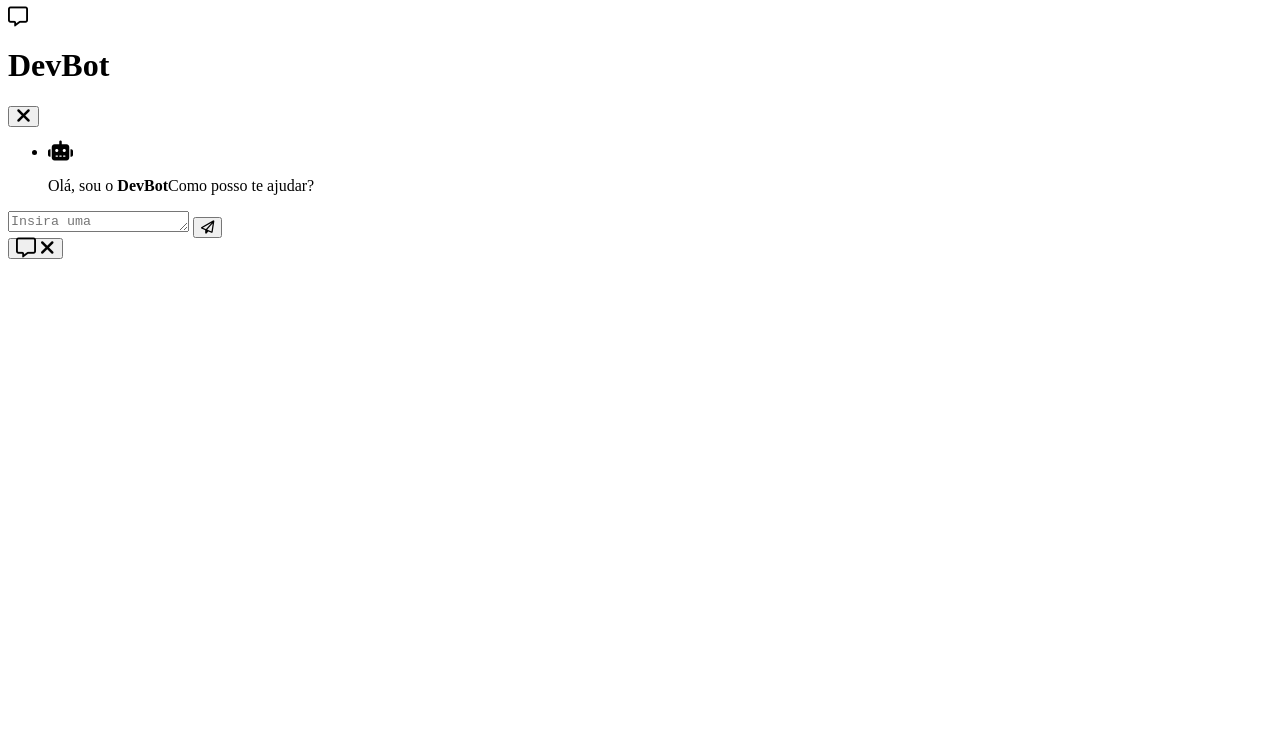
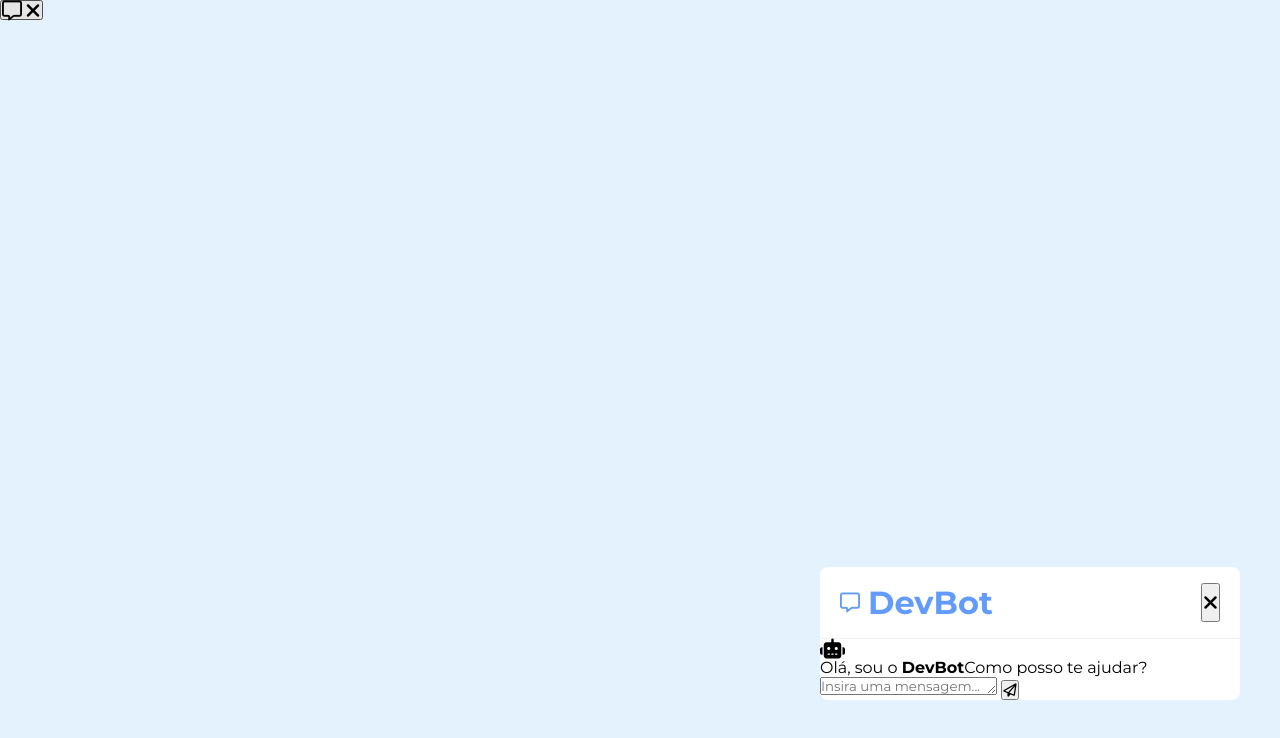
Before and after one commit to Marciocoutinho/DevBotSenac, a plain HTML site: page index.html in a window 1280 px wide. Drawn offline with Linux system fonts and the light colour scheme.

Commit message:
Adicionando css e classe logo

```diff
--- a/index.html
+++ b/index.html
@@ -19,8 +19,10 @@
   <body>
     <div class="container">
       <header>
-        <i class="fa-regular fa-message fa-lg"></i>
-        <h1>DevBot</h1>
+        <div class="logo">
+          <i class="fa-regular fa-message fa-lg"></i>
+          <h1>DevBot</h1>
+        </div>
 
         <button class="close">
           <i class="fa-solid fa-xmark fa-xl"></i>
--- a/style.css
+++ b/style.css
@@ -0,0 +1,52 @@
+:root {
+  --primary: #639bfc;
+  --white: #fff;
+  --black: #222;
+  --bgColor: #e3f2fd;
+  --danger: #721c44;
+  --danger-light: #f8d7da;
+  --gray: #f2f2f2;
+}
+
+* {
+  margin: 0;
+  padding: 0;
+  box-sizing: border-box;
+  font-family: "Montserrat", sans-serif;
+}
+
+body {
+  background: var(--bgColor);
+  -webkit-font-smoothing: antialiased;
+}
+
+.container {
+  display: flex;
+  flex-direction: column;
+  position: fixed;
+  right: 40px;
+  bottom: 100px;
+
+  width: 420px;
+
+  background: var(--white);
+  border-radius: 8px;
+  overflow: hidden;
+  box-shadow:
+    rgba(0, 0, 0, 0.1),
+    rgba(0, 0, 0, 0.06) 0px 2px 4px -1px;
+}
+
+header {
+  display: flex;
+  justify-content: space-between;
+  padding: 16px 20px;
+  border-bottom: 1px solid var(--gray);
+}
+
+.logo {
+  display: flex;
+  align-items: center;
+  gap: 8px;
+  color: var(--primary);
+}
```
